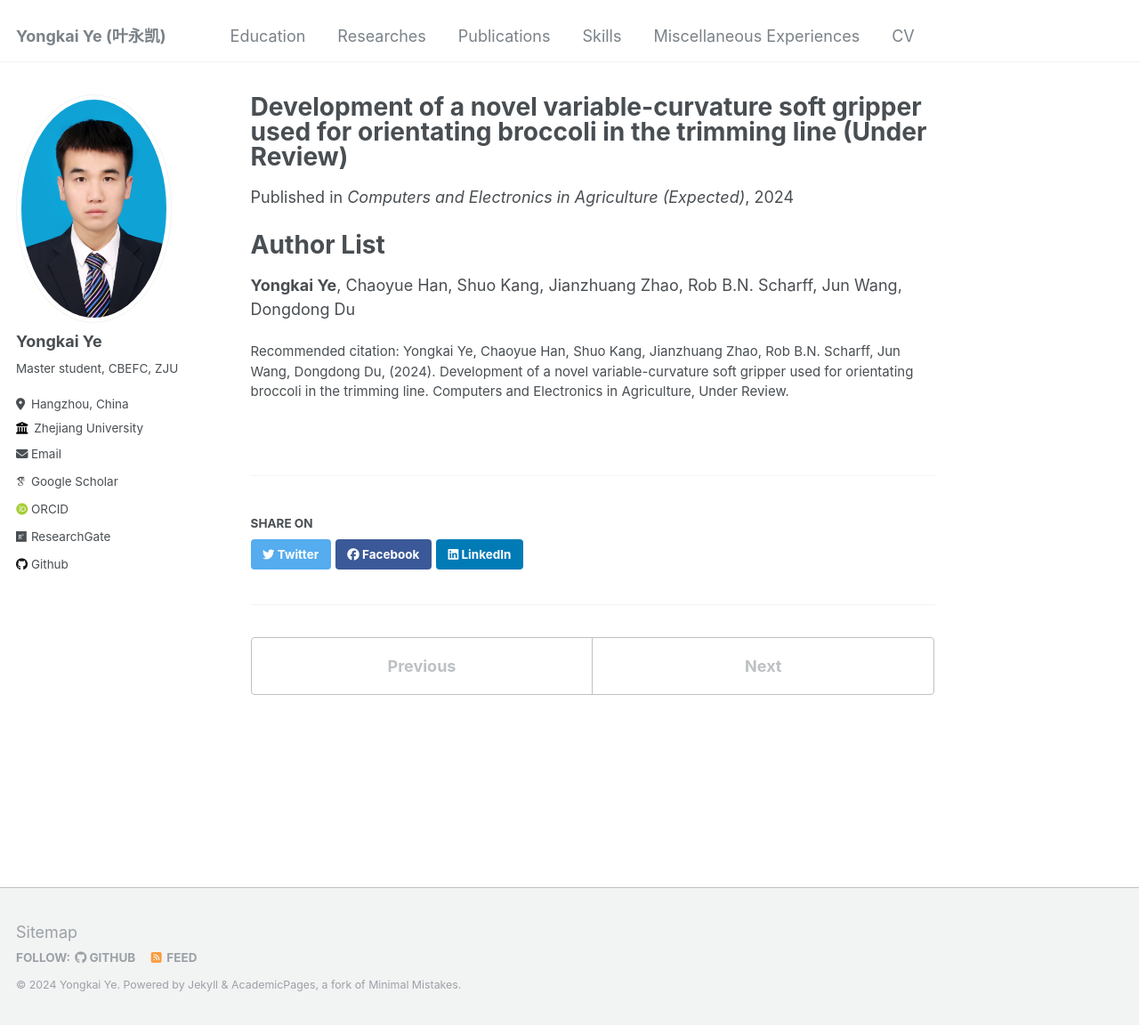
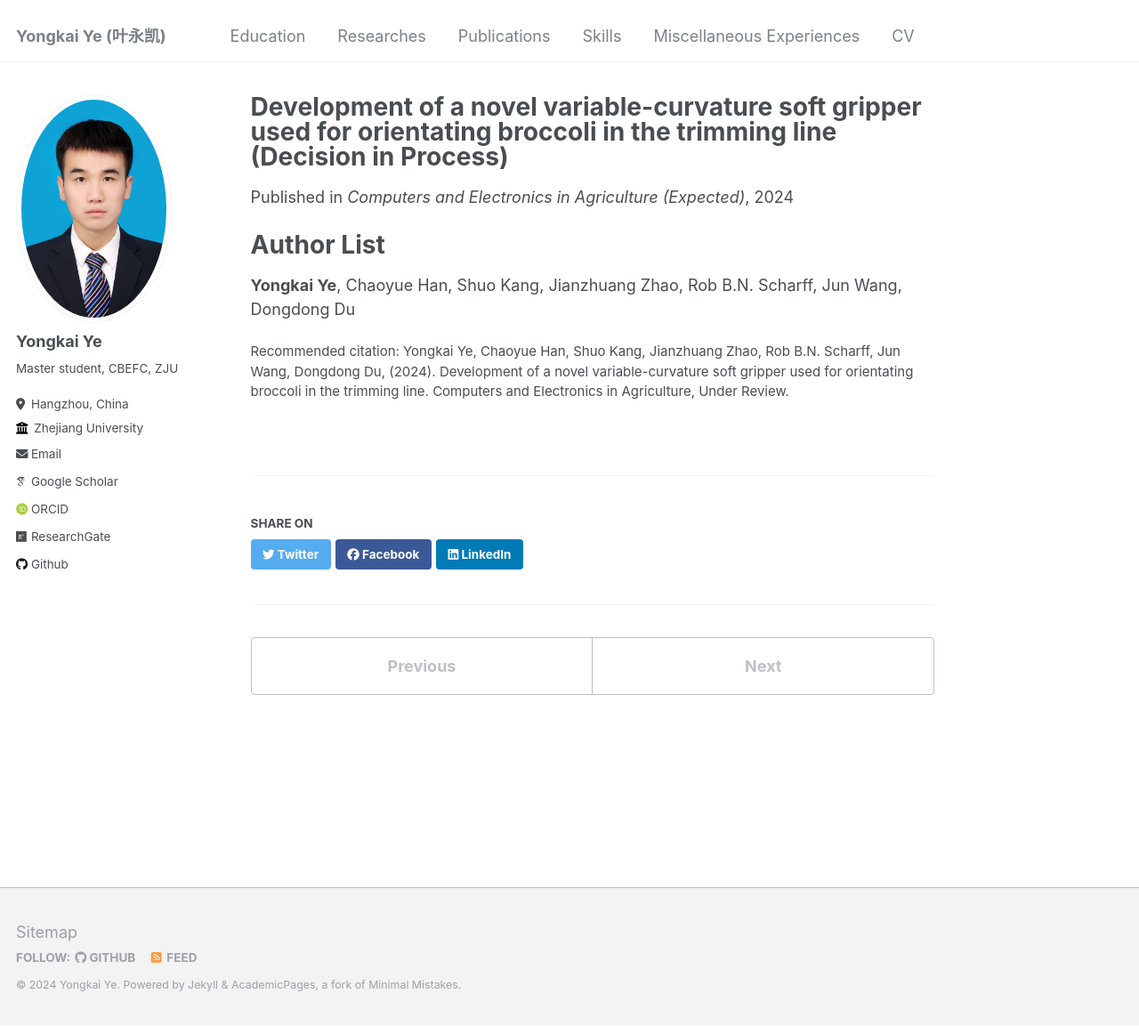
Before and after one commit to Yongkai-Ye/Yongkai-Ye.github.io, a Jekyll site: the page built from _publications/2024-xx-zju-paper-2.md, in a window 1280 px wide and 1153 px high. Shown: the whole window at 89% size. Built offline with Jekyll 4.4.1, drawn with Linux system fonts in a browser that asks for light colours; some web fonts are replaced.

Commit message:
Update 2024-xx-zju-paper-2.md

```diff
--- a/_publications/2024-xx-zju-paper-2.md
+++ b/_publications/2024-xx-zju-paper-2.md
@@ -1,5 +1,5 @@
 ---
-title: "Development of a novel variable-curvature soft gripper used for orientating broccoli in the trimming line (Under Review)"
+title: "Development of a novel variable-curvature soft gripper used for orientating broccoli in the trimming line (Decision in Process)"
 collection: publications
 permalink: /publications/2024-xx-zju-paper-2
 excerpt: 'A novel pneumatic variable-curvature soft gripper (VCSG) for orientating broccoli.'
```
